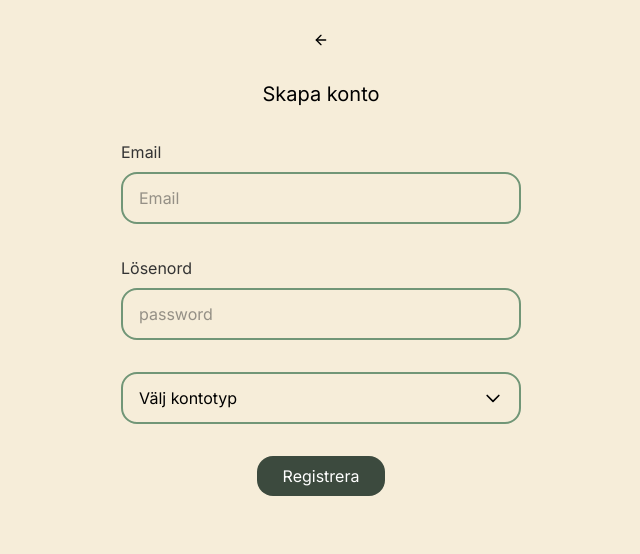
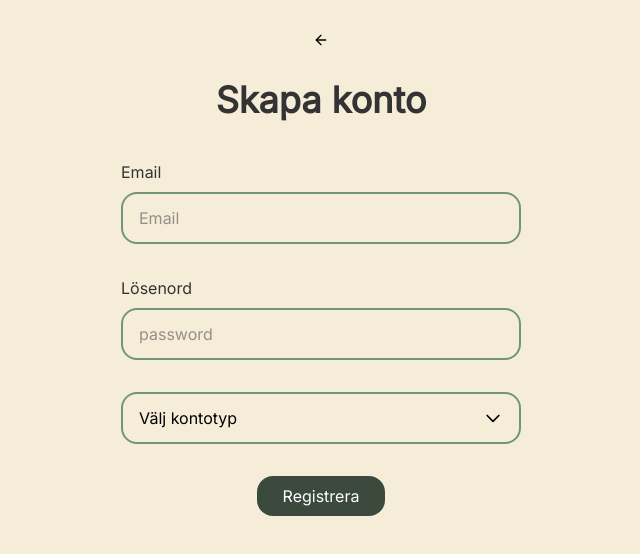
Before and after one commit to ChasAcademy-Team-9/frontend, a React (Vite) app: page /sign-up in a window 1280 px wide. Shown: the top 554 px of the page, without its empty margins (319-959 px from the left). Built offline with nearby package versions, Linux system fonts and the light colour scheme.

Commit message:
change h1 styling to same as login

```diff
--- a/src/pages/Login.tsx
+++ b/src/pages/Login.tsx
@@ -40,7 +40,7 @@ function Login() {
       />
 
       <div className='text-center'>
-        <p className='text-text-dark opacity-70'>
+        <p className='text-text-dark '>
           Har du inget konto än?{' '}
           <Link
             to='/sign-up'
--- a/src/pages/SignUp.tsx
+++ b/src/pages/SignUp.tsx
@@ -10,8 +10,7 @@ function SignUp() {
   return (
     <main className='p-8 flex flex-col justify-center items-center gap-8'>
       <BackArrow />
-
-      <h1 className='text-xl'>Skapa konto</h1>
+      <h1 className='text-4xl font-bold text-text-dark mb-2'>Skapa konto</h1>
 
       <Input
         label='Email'
```
